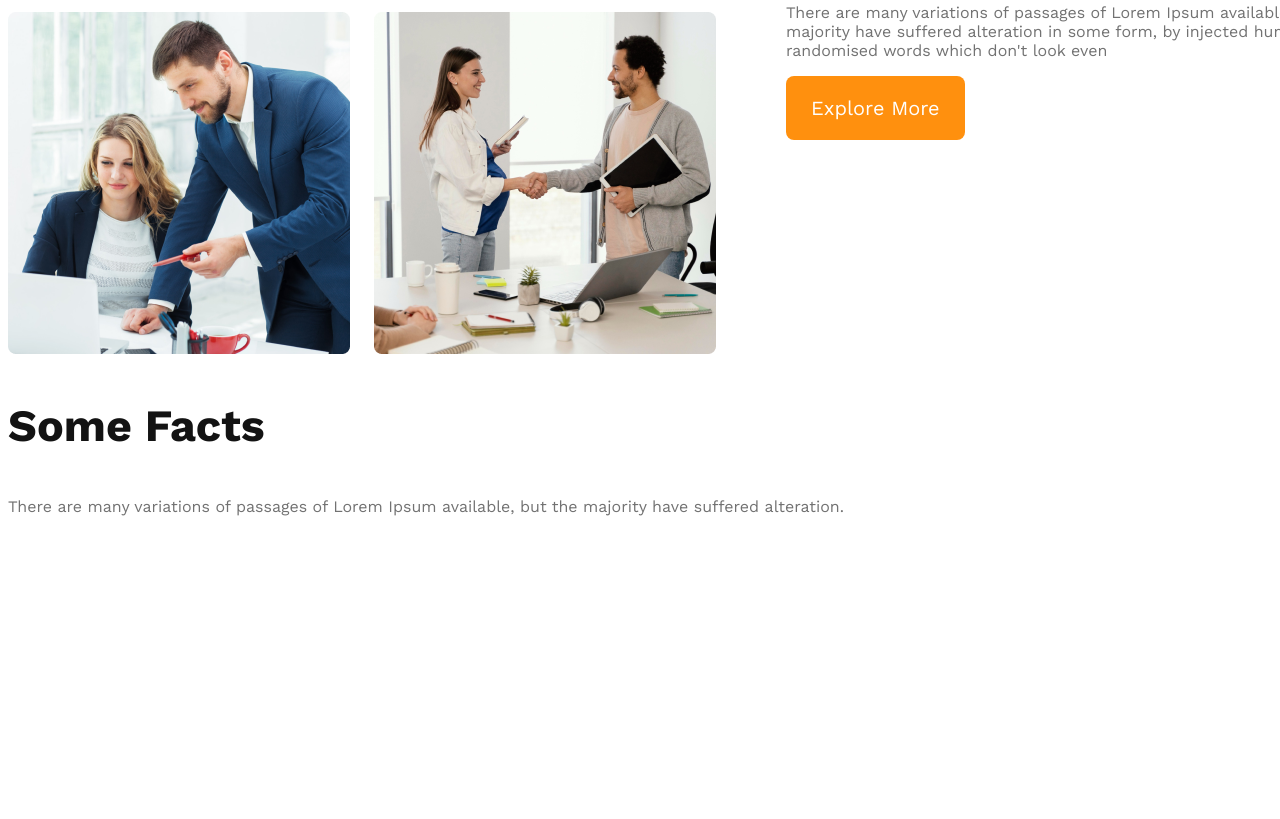
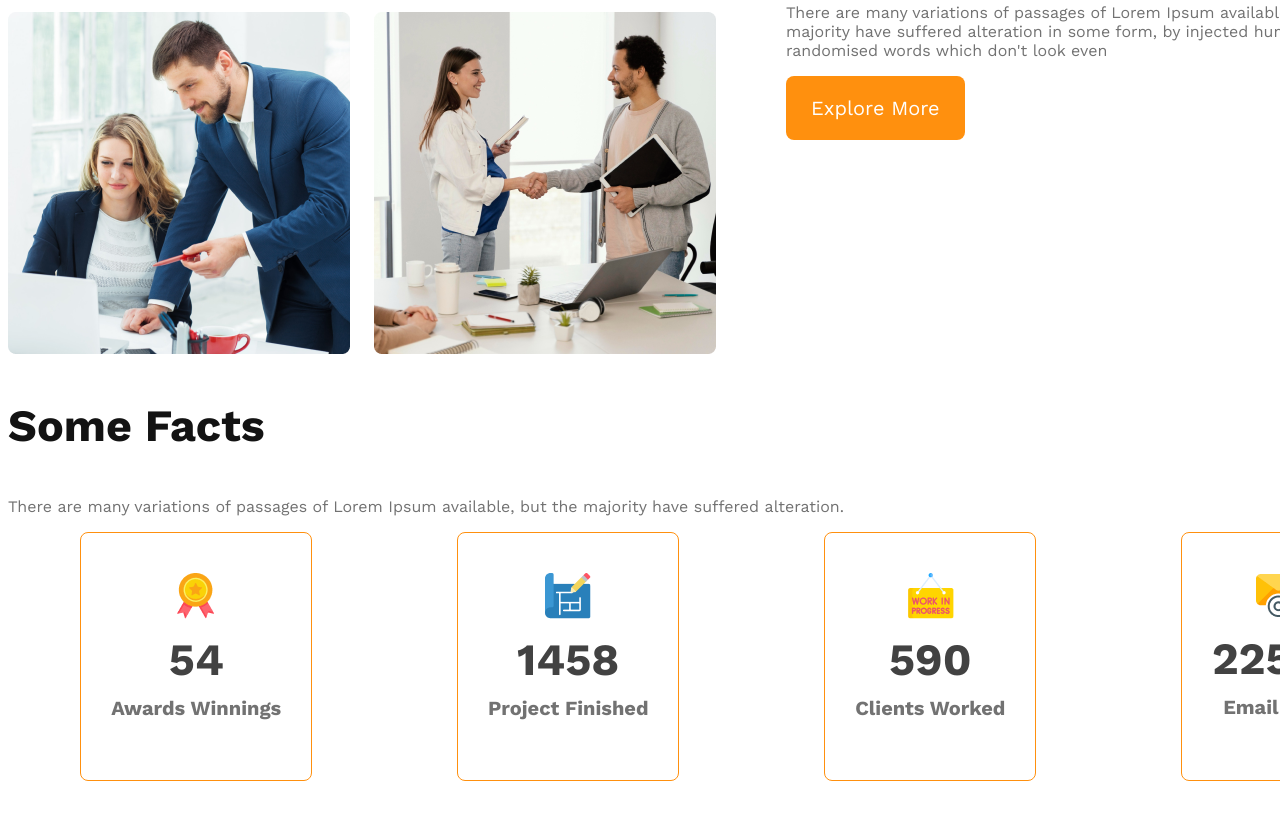
Before and after one commit to IEEEMOSTAFA/g3-architect-website, a plain HTML site: page index.html in a window 1280 px wide. Shown: the part 1435-2254 px from the top of the page. Before the commit the page ends 2021 px from the top, so only its background shows below. Drawn offline with nearby package versions, Linux system fonts and the light colour scheme.

Commit message:
facts work added

```diff
--- a/index.html
+++ b/index.html
@@ -64,6 +64,29 @@
             <h3 class="section-title">Some Facts</h3>
             <p class="text-light-gray">There are many variations of passages of Lorem Ipsum available,
                  but the majority have suffered alteration.</p>
+                 <div class="facts-card-container">
+                    <!-- .card*4>img+h2.card-stats+p.card-title .text-light-gray-->
+                    <div class="card">
+                        <img src="images/icons/ribon.png" alt="">
+                        <h2 class="card-stats">54</h2>
+                        <p class="card-title text-light-gray ">Awards Winnings</p>
+                    </div>
+                    <div class="card">
+                        <img src="images/icons/projects.png" alt="">
+                        <h2 class="card-stats">1458</h2>
+                        <p class="card-title text-light-gray">Project Finished</p>
+                    </div>
+                    <div class="card">
+                        <img src="images/icons/customers.png" alt="">
+                        <h2 class="card-stats">590</h2>
+                        <p class="card-title text-light-gray">Clients Worked</p>
+                    </div>
+                    <div class="card">
+                        <img src="images/icons/email.png" alt="">
+                        <h2 class="card-stats">22578</h2>
+                        <p class="card-title text-light-gray">Email Send</p>
+                    </div>
+                 </div>
 
         </section>
     </main>
--- a/styles/architect.css
+++ b/styles/architect.css
@@ -9,9 +9,11 @@
     font-family: 'Work Sans', sans-serif;
 
 }
-.text-light-gray{
-    color:#727272;
+
+.text-light-gray {
+    color: #727272;
 }
+
 .btn-primary {
     border-radius: 8px;
     background: #FF900E;
@@ -22,6 +24,7 @@
     cursor: pointer;
     border: 0;
 }
+
 .section-title {
     color: #131313;
     /* text-align: center; */
@@ -79,78 +82,113 @@ nav li a {
     color: #727272;
 
 } */
-.banner img{
+.banner img {
     margin-top: 20px;
     width: 100%;
 }
 
 
 /* main styles */
-main{
+main {
     width: 1440px;
     margin: 70px auto;
 }
+
 /* teams styles */
-.teams-container{
+.teams-container {
     display: flex;
     align-items: center;
 
 
 }
-.teams-content{
+
+.teams-content {
     padding-left: 70px;
     padding-right: 70px;
 }
-.teams-img-container{
+
+.teams-img-container {
     display: grid;
-    grid-template-columns: repeat(2,1fr);
+    grid-template-columns: repeat(2, 1fr);
     gap: 1.5rem;
 
 }
-.teams-title{
+
+.teams-title {
     font-size: 2.8rem;
 }
-.teams-title .quick-list{
+
+.teams-title .quick-list {
 
     font-weight: 500;
 
 }
-.teams-title .text-features{
-color: #FF900E;
-font-size: 45px;
-font-weight: 700;
+
+.teams-title .text-features {
+    color: #FF900E;
+    font-size: 45px;
+    font-weight: 700;
 }
 
+/* facts section */
+.facts-card-container{
+    display: flex;
+    justify-content: space-around;
+}
+.facts-card-container .card {
+    border-radius: 8px;
+    border: 1px solid #FF900E;
+    text-align: center;
+    padding: 40px 30px;
 
+}
+.facts-card-container .card-title{
+    font-weight: 600;
+    font-size: 1.25rem;
+    margin-top: 5px;
+}
+.facts-card-container .card-stats{
+    font-size: 2.8rem;
+    color: #424242;
+    margin-top: 10px;
+    margin-bottom: 10px;
+
+}
 
 
 
 /* mobile devices */
 /* responsive media query */
 @media screen and (max-width:576px) {
-    header{
+    header {
         padding: 20px;
     }
+
     nav,
     .teams-container {
-            flex-direction: column;
-            /* flex-direction: row; */
+        flex-direction: column;
+        /* flex-direction: row; */
     }
-    .teams-img-container{
+
+    .teams-img-container {
         grid-template-columns: 1fr;
         margin-right: auto;
     }
-    .teams-content{
+
+    .teams-content {
         padding-left: 20px;
         padding-right: 20px;
     }
 }
+
 /* tablet or medium devices */
 @media screen and (min-width:576px) and (max-width:960px) {
-    header{
+    header {
         padding: 20px;
     }
-    nav,.teams-container{
+
+    nav,
+    .teams-container {
         flex-direction: column;
     }
 
```
